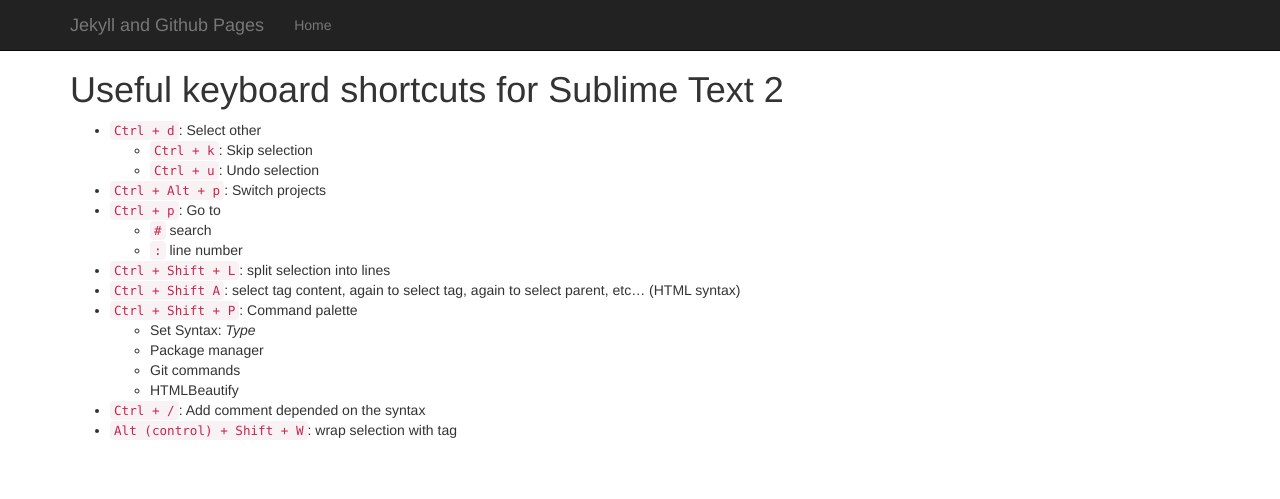
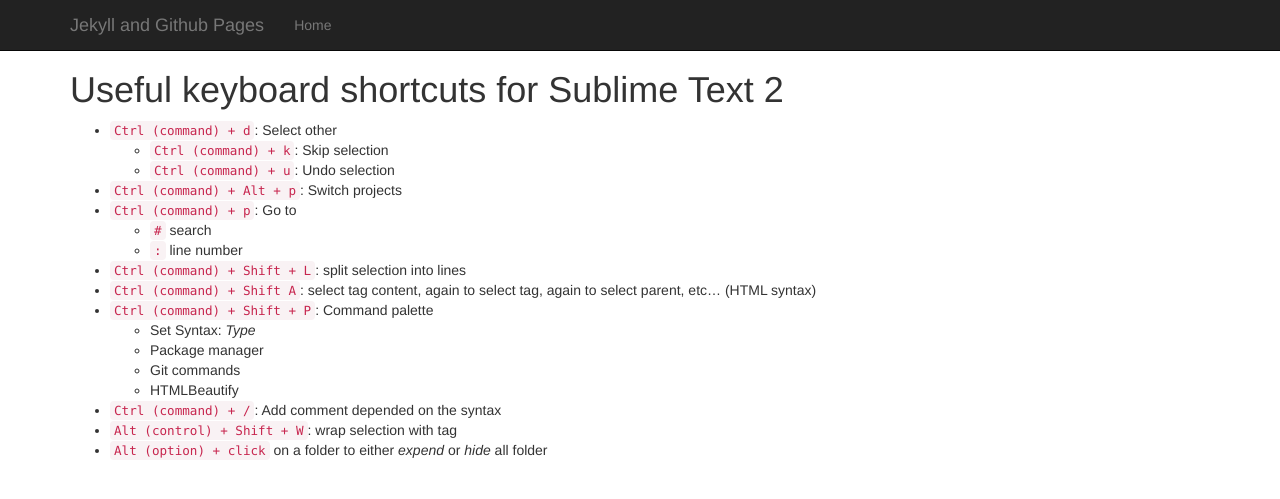
Before and after one commit to shawnthompson/jekyll-presentation, a Jekyll site: the page built from _posts/2014-12-30-sublime-text-2.md, in a window 1280 px wide. Shown: the top 499 px of the page. Built offline with Jekyll 4.4.1, drawn with Linux system fonts in a browser that asks for light colours; Markdown is read by kramdown in place of the engine named in the settings.

Commit message:
added expend shortcut

```diff
--- a/_posts/2014-12-30-sublime-text-2.md
+++ b/_posts/2014-12-30-sublime-text-2.md
@@ -3,19 +3,20 @@
 title:  Useful keyboard shortcuts for Sublime Text 2
 ---
 
-* `Ctrl + d`: Select other
-  - `Ctrl + k`: Skip selection
-  - `Ctrl + u`: Undo selection
-* `Ctrl + Alt + p`: Switch projects
-* `Ctrl + p`: Go to
+* `Ctrl (command) + d`: Select other
+  - `Ctrl (command) + k`: Skip selection
+  - `Ctrl (command) + u`: Undo selection
+* `Ctrl (command) + Alt + p`: Switch projects
+* `Ctrl (command) + p`: Go to
   - `#` search
   - `:` line number
-* `Ctrl + Shift + L`: split selection into lines
-* `Ctrl + Shift A`: select tag content, again to select tag, again to select parent, etc... (HTML syntax)
-* `Ctrl + Shift + P`: Command palette
+* `Ctrl (command) + Shift + L`: split selection into lines
+* `Ctrl (command) + Shift A`: select tag content, again to select tag, again to select parent, etc... (HTML syntax)
+* `Ctrl (command) + Shift + P`: Command palette
   - Set Syntax: _Type_
   - Package manager
   - Git commands
   - HTMLBeautify
-* `Ctrl + /`: Add comment depended on the syntax
+* `Ctrl (command) + /`: Add comment depended on the syntax
 * `Alt (control) + Shift + W`: wrap selection with tag
+* `Alt (option) + click` on a folder to either *expend* or *hide* all folder
```
